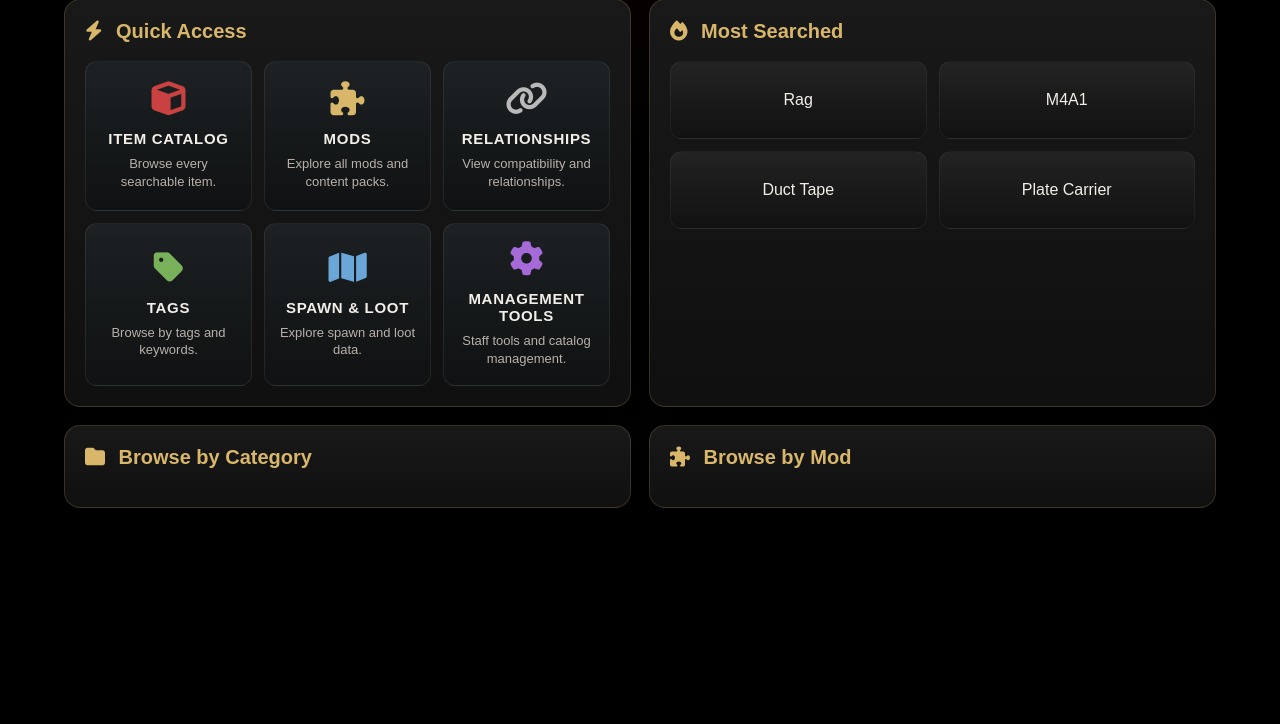
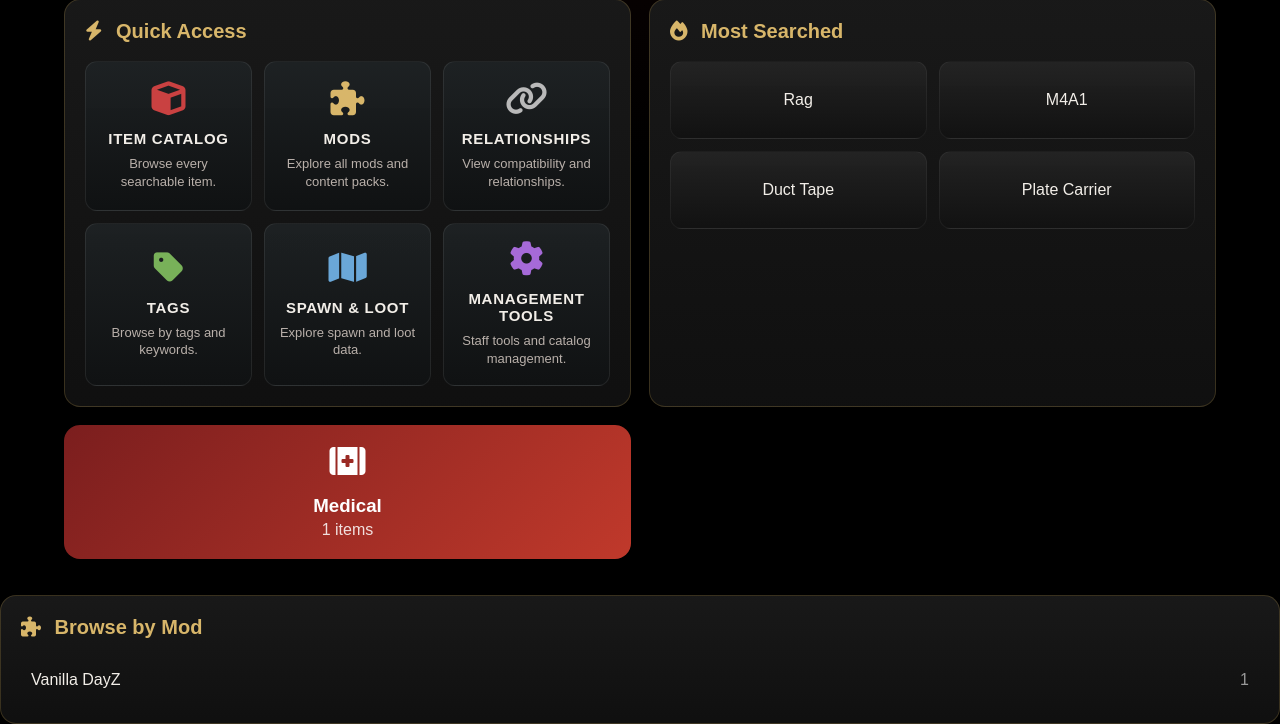
Before and after one commit to amylouinflorida/DZRP-Item-Catalog, a Flask app: page / in a window 1280 px wide. Shown: the part 591-1315 px from the top of the page. Before the commit the page ends 1099 px from the top, so only its background shows below. Run offline with Flask 3, Linux system fonts and the light colour scheme; data comes from the database, SQL or seed files in the repository; data that the repository does not hold is empty.

Commit message:
home update

```diff
--- a/app.py
+++ b/app.py
@@ -8,10 +8,14 @@
 @app.route("/")
 def home():
     stats = get_dashboard_stats()
+    categories = get_category_counts()
+    mods = get_mod_counts()
 
     return render_template(
         "home.html",
-        stats=stats
+        stats=stats,
+        categories=categories,
+        mods=mods
     )
 
 
--- a/static/css/style.css
+++ b/static/css/style.css
@@ -1199,3 +1199,52 @@
 .quick-card.tags:hover { border-color: #78b159; }
 .quick-card.spawn:hover { border-color: #6aa7d8; }
 .quick-card.management:hover { border-color: #a66ad8; }
+
+.category-card-grid {
+    display: grid;
+    grid-template-columns: repeat(auto-fit, minmax(160px, 1fr));
+    gap: 16px;
+}
+
+.category-card {
+    padding: 20px;
+    border-radius: 16px;
+    text-align: center;
+    text-decoration: none;
+    color: white;
+    background: #2b2f36;
+}
+
+.category-card i {
+    font-size: 32px;
+    margin-bottom: 10px;
+}
+
+.category-card h3 {
+    margin: 8px 0 4px;
+}
+
+.category-card p {
+    margin: 0;
+    opacity: 0.85;
+}
+
+.category-card.medical {
+    background: linear-gradient(135deg, #7b1e1e, #c0392b);
+}
+
+.category-card.weapons {
+    background: linear-gradient(135deg, #252a31, #5f6874);
+}
+
+.category-card.food {
+    background: linear-gradient(135deg, #6b4a1e, #bd7f25);
+}
+
+.category-card.clothing {
+    background: linear-gradient(135deg, #243447, #3f6178);
+}
+
+.category-card.tools {
+    background: linear-gradient(135deg, #4b3a25, #8b6b42);
+}
--- a/templates/home.html
+++ b/templates/home.html
@@ -206,23 +206,36 @@
 
         <!-- Browse by Category -->
 
-        <div class="dashboard-panel">
+       <div class="category-card-grid">
 
-            <h2>
-                <i class="fa-solid fa-folder"></i>
-                Browse by Category
-            </h2>
+    {% for category in categories %}
 
-            <div class="dashboard-list">
+        {% set category_class = category.category|lower|replace(' ', '-') %}
 
-              {% for category in categories %}
-    <a href="#">
-        {{ category.category }}
-        <span>{{ category.item_count }}</span>
-    </a>
-{% endfor %}
+        <a class="category-card {{ category_class }}" href="/category/{{ category.category }}">
 
-            </div>
+            {% if category.category == "Medical" %}
+                <i class="fa-solid fa-kit-medical"></i>
+            {% elif category.category == "Weapons" %}
+                <i class="fa-solid fa-gun"></i>
+            {% elif category.category == "Food" %}
+                <i class="fa-solid fa-can-food"></i>
+            {% elif category.category == "Clothing" %}
+                <i class="fa-solid fa-shirt"></i>
+            {% elif category.category == "Tools" %}
+                <i class="fa-solid fa-screwdriver-wrench"></i>
+            {% else %}
+                <i class="fa-solid fa-box"></i>
+            {% endif %}
+
+            <h3>{{ category.category }}</h3>
+            <p>{{ category.item_count }} items</p>
+
+        </a>
+
+    {% endfor %}
+
+</div>
 
         </div>
 
```
